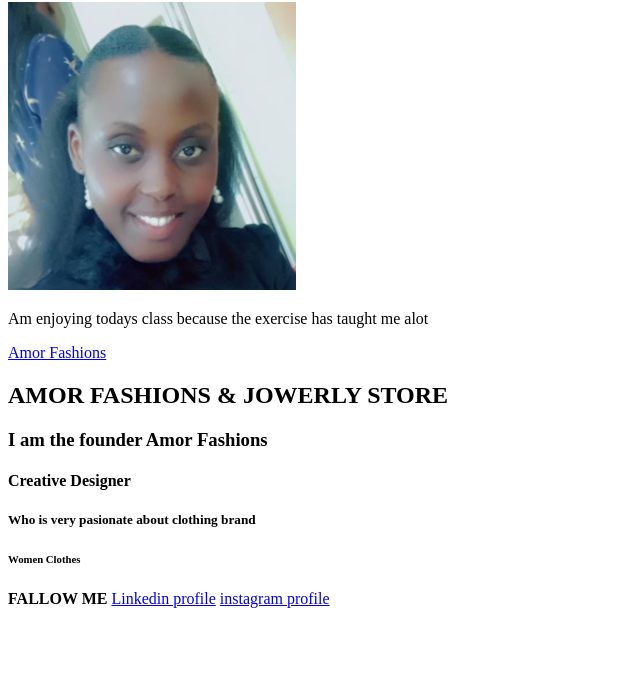
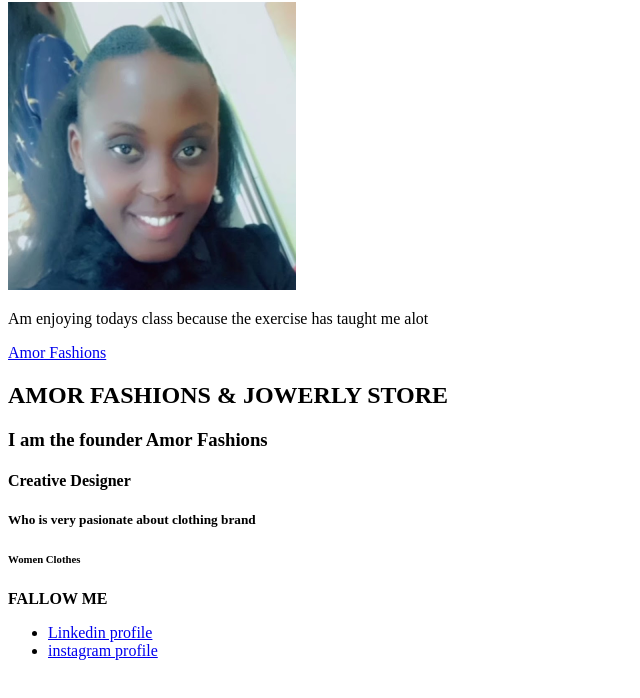
Before and after one commit to RareGemAF/Rare-Gem-Favour-K-M, a plain HTML site: page Profile.html in a window 1280 px wide. Shown: the part 78-776 px from the top of the page, without its empty margins (0-640 px from the left). Drawn offline with Linux system fonts and the light colour scheme.

```diff
--- a/Profile.html
+++ b/Profile.html
@@ -16,8 +16,10 @@
 <h5>Who is very pasionate about clothing brand</h5>
 <h6><b>Women Clothes</b></h6>
 <h7><b>FALLOW ME</b></h7>
-<a href="https://www.linkedin.com/in/favour-kitiibwa-mahoro-0198b9104/">Linkedin profile</a>
-<a href="hhttps://www.instagram.com/favourkm/?next=%2F&hl=en">instagram profile</a>
+<ul>
+<li><a href="https://www.linkedin.com/in/favour-kitiibwa-mahoro-0198b9104/">Linkedin profile</a></li>
+<li><a href="hhttps://www.instagram.com/favourkm/?next=%2F&hl=en">instagram profile</a></li>
+</ul>
 
 
 
```
